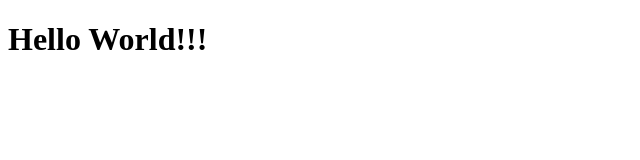
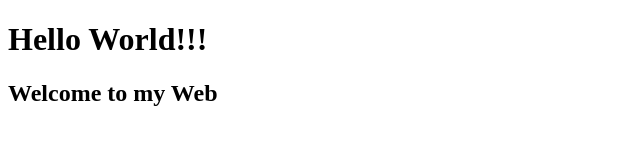
Before and after one commit to tertizzz/test, a plain HTML site: page index.html in a window 1280 px wide. Shown: the whole page, without its empty margins (0-640 px from the left). Drawn offline with Linux system fonts and the light colour scheme.

Commit message:
Update index.html

```diff
--- a/index.html
+++ b/index.html
@@ -5,4 +5,5 @@
 </head>
 <body>
 	<h1>Hello World!!!</h1>
+	<h2>Welcome to my Web</h2>
 </body>
```
